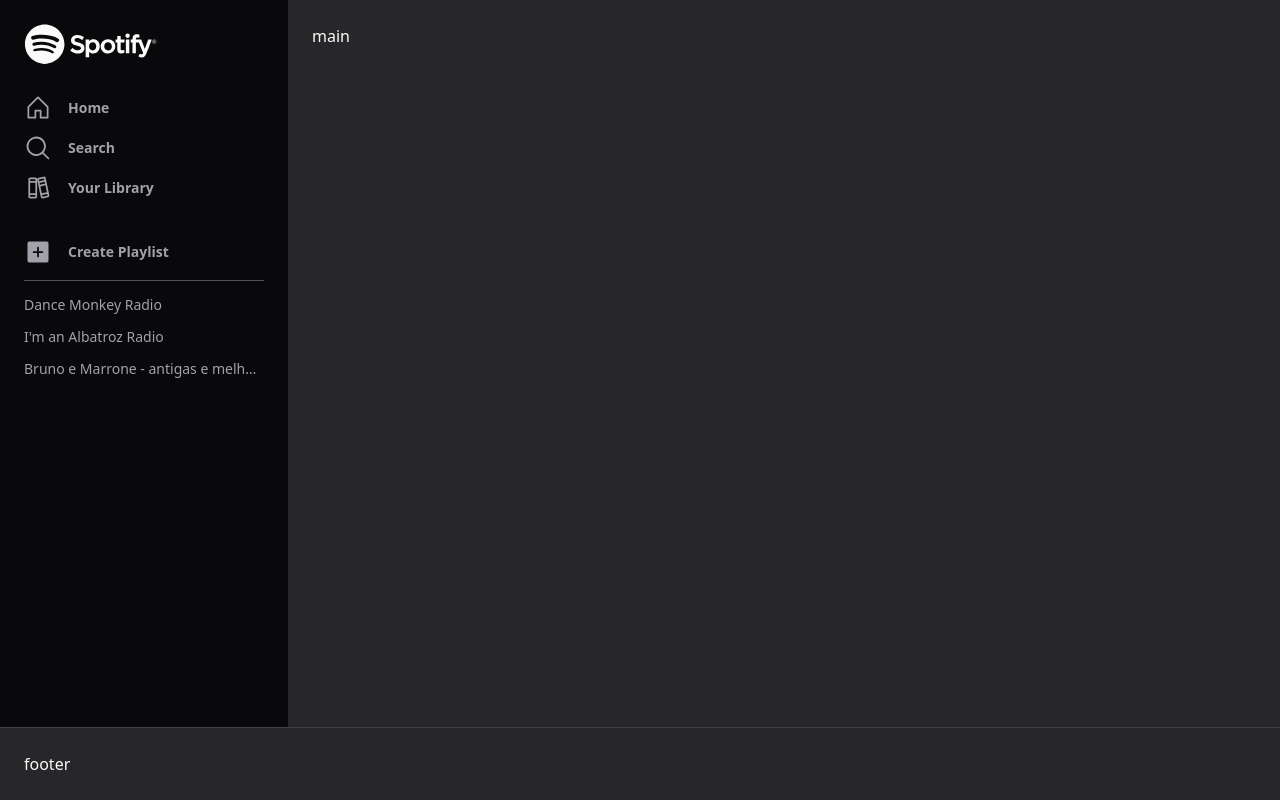
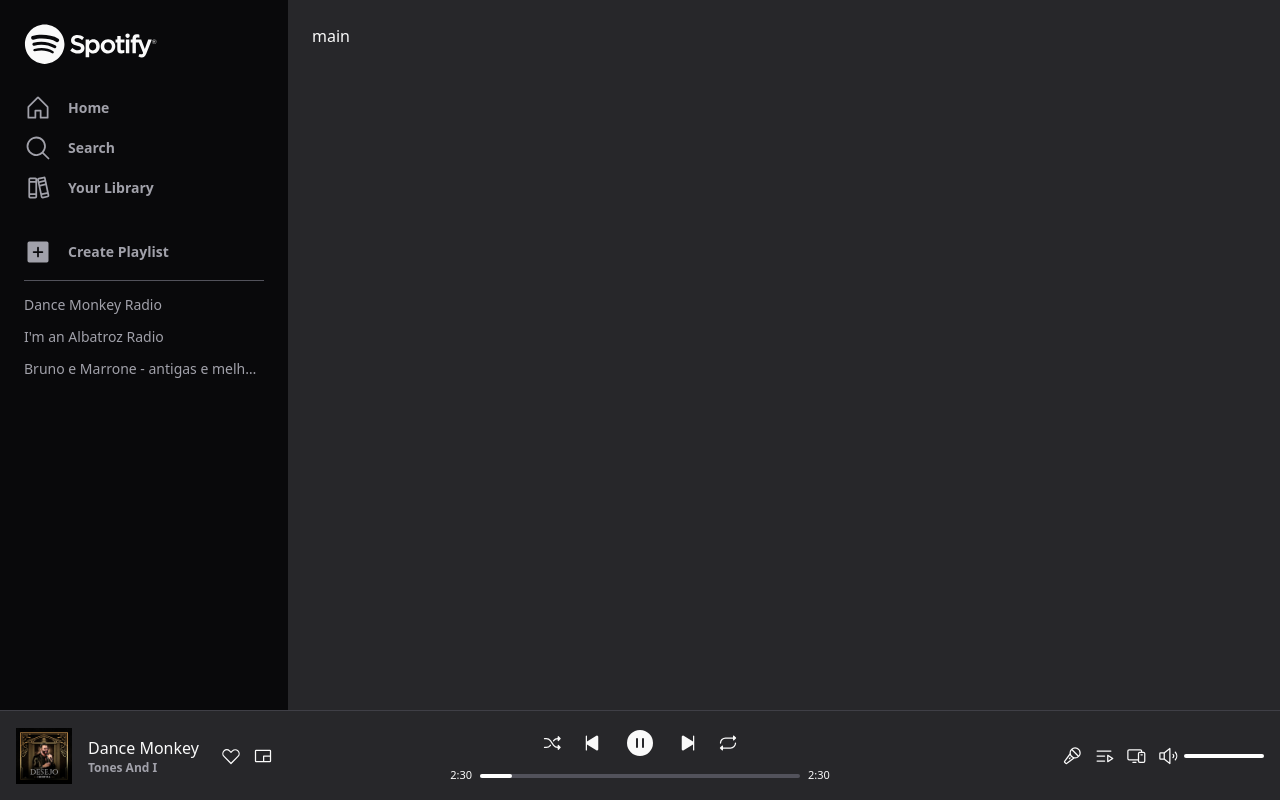
Before and after one commit to GustavoFz/clone-spotify, a Next.js app: page / in a window 1280 px wide. Built offline with nearby package versions, Linux system fonts and the light colour scheme.

Commit message:
Create Footer

```diff
--- /dev/null
+++ b/src/app/components/Footer.tsx
@@ -0,0 +1,97 @@
+'use client';
+
+import {
+  Devices,
+  HeartStraight,
+  MicrophoneStage,
+  PauseCircle,
+  PictureInPicture,
+  Queue,
+  Repeat,
+  Shuffle,
+  SkipBack,
+  SkipForward,
+  SpeakerHigh,
+} from '@phosphor-icons/react';
+
+export default function Footer() {
+  return (
+    <div className="flex  items-center bg-zinc-800 border-t border-zinc-700 px-4 h-[90px] min-w-[768px]">
+      <div className="flex items-center basis-1/3 ">
+        <img src="/album.jpg" alt="" className="h-14 w-14" />
+        <div className="flex flex-col mx-4">
+          <div className="flex items-center ">
+            <span className=" leading font-medium">Dance Monkey</span>
+          </div>
+          <span className="text-xs text-zinc-400 font-semibold">
+            Tones And I
+          </span>
+        </div>
+        <button className="h-8 w-8 flex justify-center items-center">
+          <HeartStraight size={20} />
+        </button>
+        <button className="h-8 w-8 flex justify-center items-center">
+          <PictureInPicture size={20} />
+        </button>
+      </div>
+      <div className="basis-1/3">
+        <div className="flex justify-center mb-2 gap-4">
+          <div className="flex flex-1 justify-end gap-2">
+            <button className="h-8 w-8 flex justify-center items-center">
+              <Shuffle size={20} weight="fill" />
+            </button>
+            <button className="h-8 w-8 flex justify-center items-center">
+              <SkipBack size={20} weight="fill" />
+            </button>
+          </div>
+          <button className="h-8 w-8 flex justify-center items-center">
+            <PauseCircle size={32} weight="fill" />
+          </button>
+          <div className="flex flex-1 justify-start gap-2">
+            <button className="h-8 w-8 flex justify-center items-center">
+              <SkipForward size={20} weight="fill" />
+            </button>
+            <button className="h-8 w-8 flex justify-center items-center">
+              <Repeat size={20} weight="fill" />
+            </button>
+          </div>
+        </div>
+        <div className="flex justify-center items-center text-[0.6875rem] gap-2">
+          <div className="w-10 text-right">2:30</div>
+          <div className="h-1 bg-zinc-600 w-16 rounded  flex-1">
+            <div className="h-1 bg-white w-8 rounded"></div>
+          </div>
+          <div className="w-10 text-left">2:30</div>
+        </div>
+      </div>
+      <div className="basis-1/3 flex justify-end">
+        <div>
+          <button className="h-8 w-8 flex justify-center items-center">
+            <MicrophoneStage size={20} />
+          </button>
+        </div>
+        <div>
+          <button className="h-8 w-8 flex justify-center items-center">
+            <Queue size={20} />
+          </button>
+        </div>
+        <div>
+          <button className="h-8 w-8 flex justify-center items-center">
+            <Devices size={20} />
+          </button>
+        </div>
+        <div className="flex items-center">
+          <button className="h-8 w-8 flex justify-center items-center">
+            <SpeakerHigh size={20} />
+          </button>
+          <div className="flex group h-1 bg-white rounded-lg">
+            <input
+              type="range"
+              className="h-1 w-20 rounded-lg invisible group-hover:visible group-hover:bg-green-600  "
+            ></input>
+          </div>
+        </div>
+      </div>
+    </div>
+  );
+}
--- a/src/app/page.tsx
+++ b/src/app/page.tsx
@@ -1,4 +1,5 @@
 import Aside from './components/Aside';
+import Footer from './components/Footer';
 
 export default function Home() {
   return (
@@ -7,9 +8,7 @@
         <Aside />
         <main className="flex-1 p-6">main</main>
       </div>
-      <footer className="bg-zinc-800 border-t border-zinc-700 p-6">
-        footer
-      </footer>
+      <Footer />
     </div>
   );
 }
--- a/tailwind.config.js
+++ b/tailwind.config.js
@@ -1,12 +1,20 @@
 /** @type {import('tailwindcss').Config} */
 module.exports = {
   content: [
-    "./src/pages/**/*.{js,ts,jsx,tsx}",
-    "./src/components/**/*.{js,ts,jsx,tsx}",
-    "./src/app/**/*.{js,ts,jsx,tsx}",
+    './src/pages/**/*.{js,ts,jsx,tsx}',
+    './src/components/**/*.{js,ts,jsx,tsx}',
+    './src/app/**/*.{js,ts,jsx,tsx}',
   ],
   theme: {
-    extend: {},
+    extend: {
+      colors: {
+        spotify: {
+          700: '#121212',
+          800: '#1a1a1a',
+          900: '#000',
+        },
+      },
+    },
   },
   plugins: [],
 };
```
Also changed, not shown: public/album.jpg (added).
